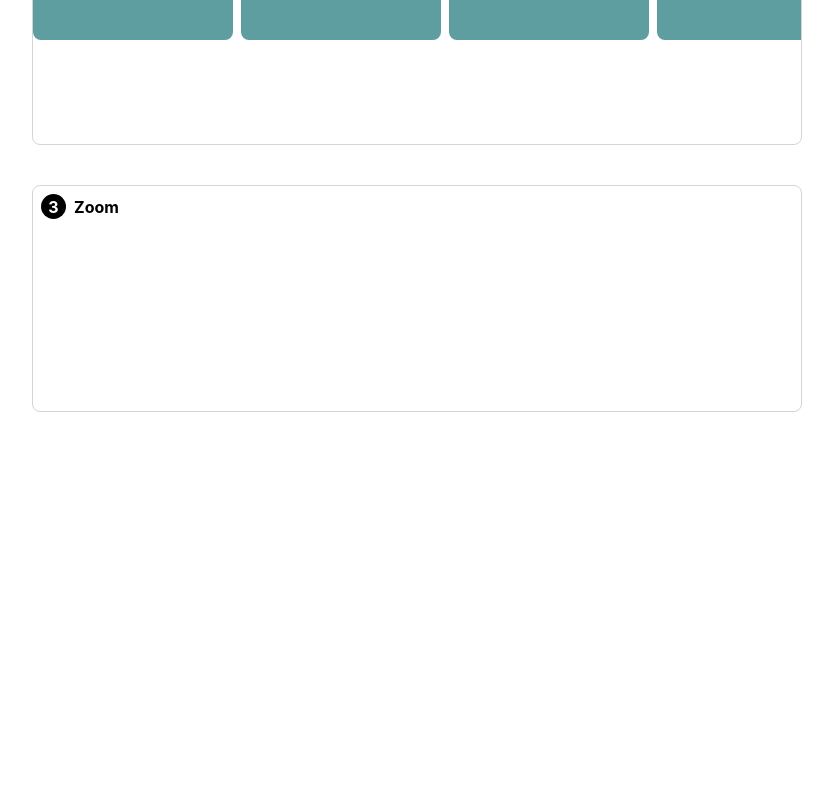
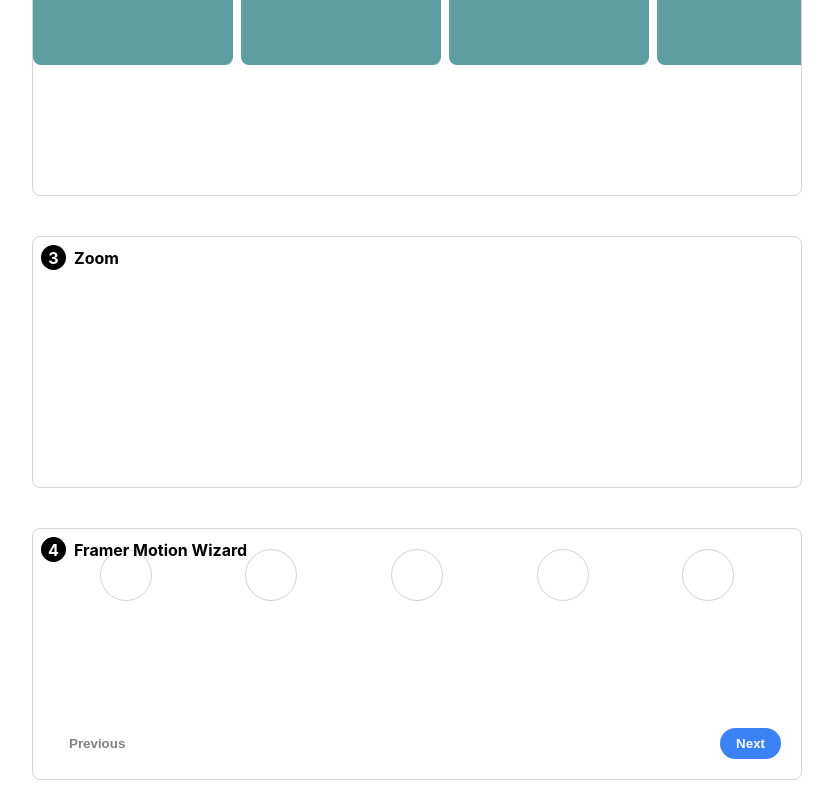
Before and after one commit to hwhong/play, a React (Create React App) app: page / in a window 1280 px wide. Shown: the part 368-1168 px from the top of the page, without its empty margins (223-1056 px from the left). Before the commit the page ends 800 px from the top, so only its background shows below. Built offline with nearby package versions, Linux system fonts and the light colour scheme.

Commit message:
framer motion animation

```diff
--- a/package.json
+++ b/package.json
@@ -11,6 +11,7 @@
     "@types/react": "^18.0.17",
     "@types/react-dom": "^18.0.6",
     "classnames": "^2.3.1",
+    "framer-motion": "^7.5.3",
     "react": "^18.2.0",
     "react-dom": "^18.2.0",
     "react-scripts": "5.0.1",
--- a/src/App.module.css
+++ b/src/App.module.css
@@ -1,12 +1,11 @@
 .root {
   display: flex;
-  height: 100vh;
-  height: 100vh;
+  height: 100%;
   overflow: auto;
   flex-direction: column;
 }
 
-.grid {
+/* .grid {
   padding: 8px;
   width: 100vw;
   box-sizing: border-box;
@@ -20,7 +19,7 @@
   border: 1px solid #d4d4d4;
   border-radius: 8px;
   position: relative;
-}
+} */
 
 .badge {
   position: absolute;
@@ -33,7 +32,7 @@
   border: 1px solid #d4d4d4;
   border-radius: 8px;
   width: 60%;
-  height: 400px;
+  height: 250px;
   margin: 20px auto;
   position: relative;
 }
--- a/src/App.tsx
+++ b/src/App.tsx
@@ -1,6 +1,7 @@
 import React from "react";
 import styles from "./App.module.css";
 import { Badge } from "./components/badge/badge";
+import { Wizard } from "./components/framer-motion/wizard";
 // import { IPadCursor } from "./components/ipad-cursor/ipad-cursor";
 import { Marquee } from "./components/marquee/marquee";
 import { SnapScrolling } from "./components/snap-scrolling/snap-scrolling";
@@ -17,6 +18,7 @@ function App() {
     { name: "Snap Scrolling", node: <SnapScrolling /> },
     { name: "Zoom", node: <Zoom /> },
     // { name: "IPad Cursor", node: <IPadCursor /> },
+    { name: "Framer Motion Wizard", node: <Wizard /> },
   ];
 
   return (
--- /dev/null
+++ b/src/components/framer-motion/step.module.css
@@ -0,0 +1,7 @@
+.root {
+  width: 50px;
+  height: 50px;
+  border-radius: 50%;
+  background-color: blue;
+  border: 1px solid;
+}
--- /dev/null
+++ b/src/components/framer-motion/step.tsx
@@ -0,0 +1,29 @@
+import React from "react";
+import styles from "./step.module.css";
+import { motion } from "framer-motion";
+
+export type StatusType = "active" | "inactive" | "complete";
+
+interface StepProps {
+  status: StatusType;
+}
+
+const BLUE = "#3b82f6";
+const WHITE = "#FFF";
+const GREY = "#D4D4D4";
+
+export function Step({ status }: StepProps) {
+  return (
+    <motion.div
+      className={styles.root}
+      initial={false}
+      animate={status}
+      variants={{
+        inactive: { backgroundColor: WHITE, borderColor: GREY, color: GREY },
+        active: { backgroundColor: WHITE, borderColor: BLUE, color: BLUE },
+        complete: { backgroundColor: BLUE, borderColor: BLUE, color: BLUE },
+      }}
+      transition={{ duration: 0.2 }}
+    ></motion.div>
+  );
+}
--- a/src/components/framer-motion/wizard.module.css
+++ b/src/components/framer-motion/wizard.module.css
@@ -0,0 +1,33 @@
+.root {
+  height: 100%;
+  display: flex;
+  flex-direction: column;
+}
+
+.container {
+  display: flex;
+  height: 100%;
+  padding: 20px;
+  justify-content: space-around;
+}
+
+.buttonBar {
+  display: flex;
+  padding: 20px;
+  justify-content: space-between;
+}
+
+.button {
+  padding: 8px 16px;
+  border: none;
+  border-radius: 16px;
+  background-color: #3b82f6;
+  color: white;
+  font-weight: 700;
+  cursor: pointer;
+}
+
+.override {
+  background-color: white;
+  color: grey;
+}
--- a/src/components/framer-motion/wizard.tsx
+++ b/src/components/framer-motion/wizard.tsx
@@ -1,3 +1,41 @@
-import React from "react";
+import classNames from "classnames";
+import React, { useState } from "react";
+import { StatusType, Step } from "./step";
+import styles from "./wizard.module.css";
 
-export function Wizard() {}
+export function Wizard() {
+  const [step, setStep] = useState(0);
+
+  const getStatus = (index: number): StatusType => {
+    if (index === step) {
+      return "active";
+    }
+    return index > step ? "inactive" : "complete";
+  };
+
+  return (
+    <div className={styles.root}>
+      <div className={styles.container}>
+        <Step status={getStatus(1)} />
+        <Step status={getStatus(2)} />
+        <Step status={getStatus(3)} />
+        <Step status={getStatus(4)} />
+        <Step status={getStatus(5)} />
+      </div>
+      <div className={styles.buttonBar}>
+        <button
+          className={classNames(styles.button, styles.override)}
+          onClick={() => setStep(step > 1 ? step - 1 : 0)}
+        >
+          Previous
+        </button>
+        <button
+          className={styles.button}
+          onClick={() => setStep(step === 6 ? step : step + 1)}
+        >
+          Next
+        </button>
+      </div>
+    </div>
+  );
+}
```
Also changed, not shown: 1 other file (tests, documents, lock files or other folders).
